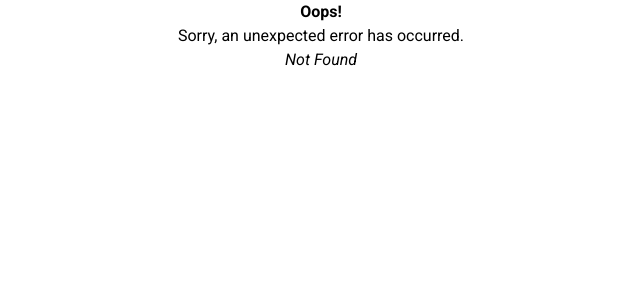
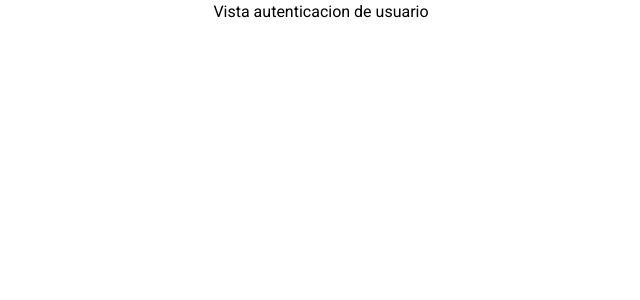
Before and after one commit to No-Country-simulation/s16-17-t-python-react, a React (Vite) app in the folder frontend/: page /auth in a window 1280 px wide. Before the commit this address had no page. Shown: the top 300 px of the page, without its empty margins (319-959 px from the left). Built offline with nearby package versions, Linux system fonts and the light colour scheme.

Commit message:
subiendo register y creacion de auth

```diff
--- a/frontend/src/components/Register/RegisterComponente2.jsx
+++ b/frontend/src/components/Register/RegisterComponente2.jsx
@@ -14,6 +14,8 @@ import validator from 'validator' // Importación de validator
 import { Toaster, toast } from 'sonner'
 import styles from '../register/Register.module.css'
 import useUserStore from '../../store/store'
+import { useNavigate } from 'react-router-dom'
+
 
 const MIN_PASSWORD_LENGTH = 8
 const MIN_USERNAME_LENGTH = 6
@@ -28,6 +30,10 @@ const checkEmailAvailability = async (email) => {
 	] // Estos son solo ejemplos.
 	return registeredEmails.includes(email)
 }
+
+
+
+
 const registeredUser = () => {
 	const userName = [
 
@@ -43,7 +49,7 @@ const isValidEmail = (email) => validator.isEmail(email)
 
 export const RegisterComponente = () => {
 
-
+	const Nav = useNavigate()
 	const [name, setName] = useState('')
 	const [email, setEmail] = useState('')
 	const [username, setUsername] = useState('')
@@ -172,7 +178,9 @@ export const RegisterComponente = () => {
 		setConfirmPassword('')
 		toast.success('Registro exitosa!')
 
-
+		setTimeout(()=> {
+			Nav("/auth")
+		}, 1000)
 	}
 
 	const handleValidationPassword = (e) => {
--- /dev/null
+++ b/frontend/src/pages/AuthUser.jsx
@@ -0,0 +1,9 @@
+
+export const AuthUser = () => {
+  return (
+    <div className="h-[40vh]">
+
+      <h2 className="flex justify-center ">Vista autenticacion de usuario</h2>
+    </div>
+  )
+}
--- a/frontend/src/pages/SuccesRegister.jsx
+++ /dev/null
@@ -1,6 +0,0 @@
-
-export const SuccesRegister = () => {
-  return (
-    <div>SuccesRegister</div>
-  )
-}
--- a/frontend/src/pages/index.js
+++ b/frontend/src/pages/index.js
@@ -1,4 +1,3 @@
 export * from './Home'
 export * from './Register'
 export * from './ErrorPage'
-export * from './SuccesRegister'
--- a/frontend/src/router/AppRouter.jsx
+++ b/frontend/src/router/AppRouter.jsx
@@ -1,7 +1,7 @@
 import { createBrowserRouter } from "react-router-dom";
 import { Register, ErrorPage  } from "../pages"
 import { RegisterComponente } from "../components/register/RegisterComponente2";
-import { LoaderComponent } from "../Loader/Loader";
+import { AuthUser } from "../pages/AuthUser";
 
 
 export const router = createBrowserRouter([
@@ -11,6 +11,11 @@ export const router = createBrowserRouter([
         errorElement: <ErrorPage />
     },
     {
+		path: 'auth',
+		element: <AuthUser />,
+		errorElement: <ErrorPage />,
+	},
+    {
         path: "/register",
         element: <RegisterComponente />,
         errorElement: <ErrorPage />
--- a/frontend/src/routerConfig.jsx
+++ b/frontend/src/routerConfig.jsx
@@ -1,9 +1,6 @@
 import React from 'react'
-// import { RegisterComponente  } from './pages/index'
-// no me carga el export dentro del barril
 import { ErrorPage, Home } from './pages'
 import {RegisterComponente} from './components/register/RegisterComponente2'
-import { SuccesRegister} from './pages/SuccesRegister'
 
 export const routes = [
 	{
@@ -12,11 +9,6 @@ export const routes = [
 		errorElement: <ErrorPage />,
 	},
 	{
-		path: 'succesregister',
-		element: <SuccesRegister />,
-		errorElement: <ErrorPage />,
-	},
-	{
 		path: '/',
 		element: <Home />,
 	},
```
